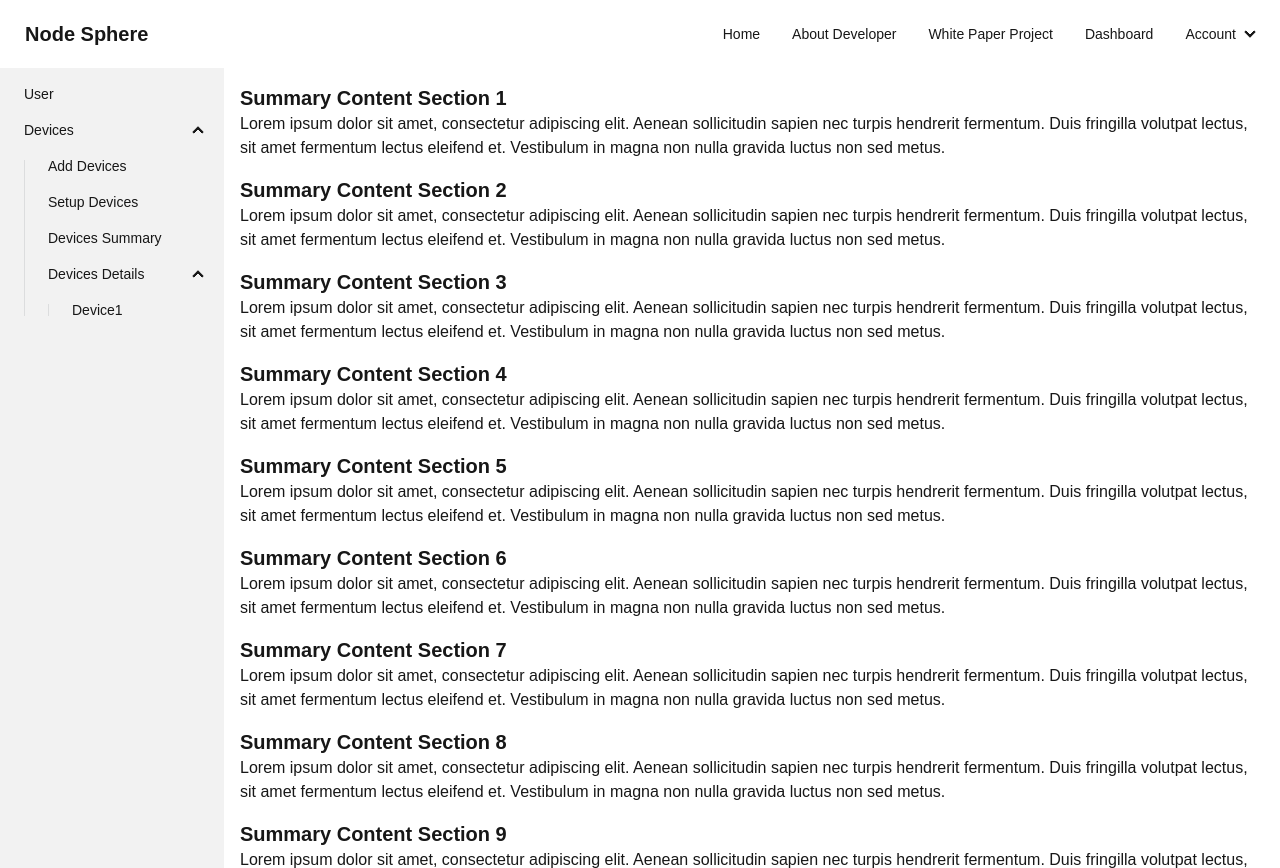
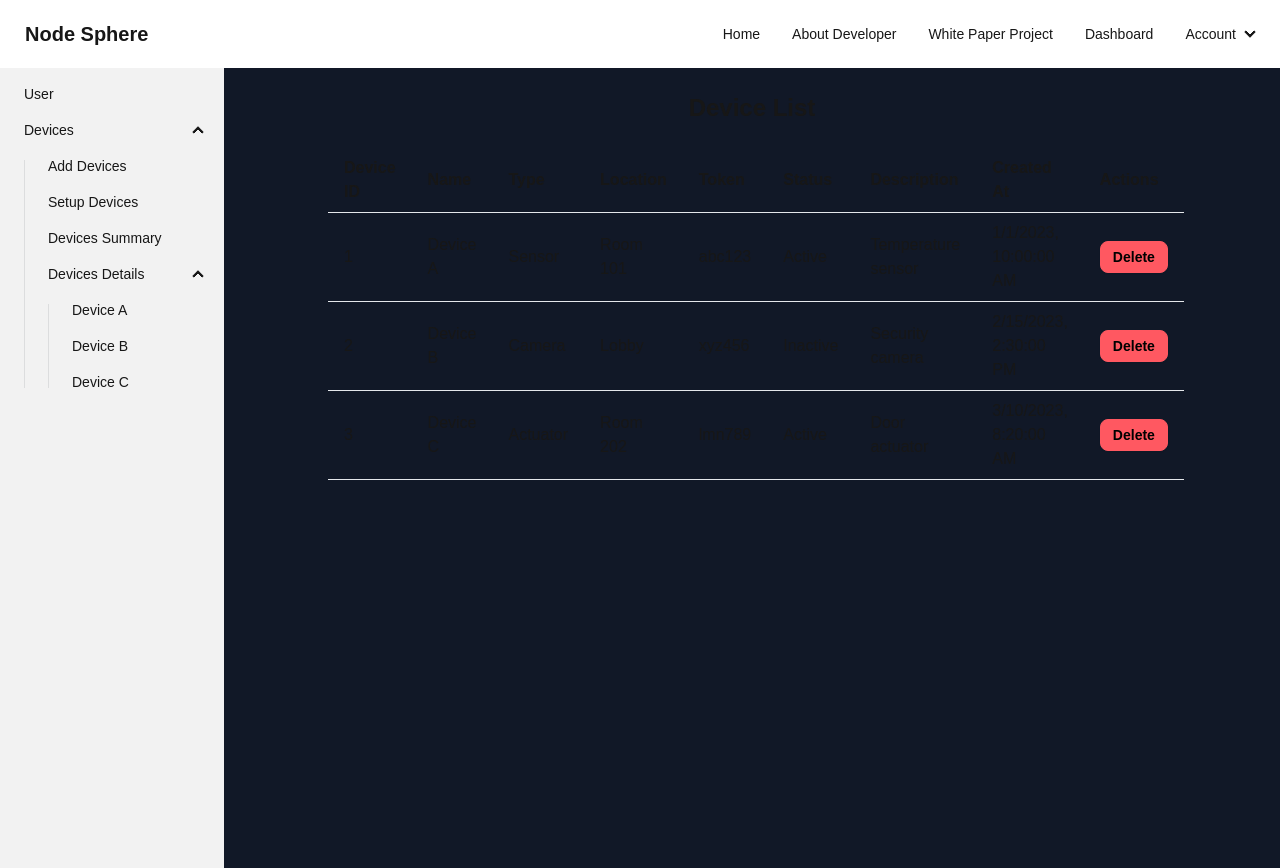
Before and after one commit to ahmadzeinalwafi/nextjs-fe-dms, a Next.js app: page /dashboard/devices/summary in a window 1280 px wide. Built offline with nearby package versions, Linux system fonts and the light colour scheme.

Commit message:
add: device summary page

```diff
--- a/app/dashboard/devices/add/page.jsx
+++ b/app/dashboard/devices/add/page.jsx
@@ -46,8 +46,8 @@ export default function AddDevices() {
             <SideMenu devices={devices} />
 
             {/* Main Content */}
-            <div className="flex-1 flex items-center justify-center bg-gray-900 text-white">
-                <div className="card w-[50%] bg-gray-800 shadow-xl">
+            <div className="flex-1 flex items-center justify-center bg-gray-900 text-white overflow-y-auto">
+                <div className="card w-[50%] bg-gray-800 shadow-xl mt-[-180px]">
                     <div className="card-body">
                         <h2 className="card-title text-center">Add Device</h2>
                         <form onSubmit={handleSubmit}>
--- a/app/dashboard/devices/summary/page.jsx
+++ b/app/dashboard/devices/summary/page.jsx
@@ -1,31 +1,102 @@
-import SideMenu from "@/app/_components/SideMenu"
+"use client"
+import { useState, useEffect } from "react";
+import SideMenu from "@/app/_components/SideMenu";
 
-export default function SummaryDevices(){
-    let devices = [
+export default function DeviceTable() {
+    // Mock device data
+    const mockDevices = [
         {
-            "Name": "Device1"
+            Device_Id: "1",
+            Name: "Device A",
+            Type: "Sensor",
+            Location: "Room 101",
+            Token: "abc123",
+            Status: "Active",
+            Description: "Temperature sensor",
+            Created_At: new Date("2023-01-01T10:00:00Z")
+        },
+        {
+            Device_Id: "2",
+            Name: "Device B",
+            Type: "Camera",
+            Location: "Lobby",
+            Token: "xyz456",
+            Status: "Inactive",
+            Description: "Security camera",
+            Created_At: new Date("2023-02-15T14:30:00Z")
+        },
+        {
+            Device_Id: "3",
+            Name: "Device C",
+            Type: "Actuator",
+            Location: "Room 202",
+            Token: "lmn789",
+            Status: "Active",
+            Description: "Door actuator",
+            Created_At: new Date("2023-03-10T08:20:00Z")
         }
-    ]
+    ];
+
+    const [devices, setDevices] = useState(mockDevices);
+    const [formattedDevices, setFormattedDevices] = useState([]);
+
+    useEffect(() => {
+        // Format the date for each device after the component is mounted
+        const formatted = devices.map((device) => ({
+            ...device,
+            Created_At: device.Created_At.toLocaleString()
+        }));
+        setFormattedDevices(formatted);
+    }, [devices]);
+
+    const handleDelete = (deviceId) => {
+        const updatedDevices = devices.filter((device) => device.Device_Id !== deviceId);
+        setDevices(updatedDevices);
+    };
+
     return (
-        <div className="flex h-screen">
-
+        <div className="flex h-screen bg-gray-900">
             <SideMenu devices={devices} />
-            {console.log(devices) }
-
-            {/* Main Content */}
-            <div className="flex-1 bg-base-100 p-4 overflow-y-auto">
-                {Array.from({ length: 50 }).map((_, index) => (
-                    <div key={index} className="mb-4">
-                        <h1 className="text-xl font-bold">Summary Content Section {index + 1}</h1>
-                        <p>
-                            Lorem ipsum dolor sit amet, consectetur adipiscing elit. Aenean
-                            sollicitudin sapien nec turpis hendrerit fermentum. Duis fringilla
-                            volutpat lectus, sit amet fermentum lectus eleifend et. Vestibulum
-                            in magna non nulla gravida luctus non sed metus.
-                        </p>
-                    </div>
-                ))}
+            <div className="w-full max-w-4xl mx-auto p-6 overflow-y-auto">
+                <h2 className="text-2xl font-bold mb-6 text-center">Device List</h2>
+                <table className="table-auto w-full text-left border-collapse">
+                    <thead>
+                        <tr>
+                            <th className="px-4 py-2 border-b">Device ID</th>
+                            <th className="px-4 py-2 border-b">Name</th>
+                            <th className="px-4 py-2 border-b">Type</th>
+                            <th className="px-4 py-2 border-b">Location</th>
+                            <th className="px-4 py-2 border-b">Token</th>
+                            <th className="px-4 py-2 border-b">Status</th>
+                            <th className="px-4 py-2 border-b">Description</th>
+                            <th className="px-4 py-2 border-b">Created At</th>
+                            <th className="px-4 py-2 border-b">Actions</th>
+                        </tr>
+                    </thead>
+                    <tbody>
+                        {formattedDevices.map((device) => (
+                            <tr key={device.Device_Id}>
+                                <td className="px-4 py-2 border-b">{device.Device_Id}</td>
+                                <td className="px-4 py-2 border-b">{device.Name}</td>
+                                <td className="px-4 py-2 border-b">{device.Type}</td>
+                                <td className="px-4 py-2 border-b">{device.Location}</td>
+                                <td className="px-4 py-2 border-b">{device.Token}</td>
+                                <td className="px-4 py-2 border-b">{device.Status}</td>
+                                <td className="px-4 py-2 border-b">{device.Description}</td>
+                                <td className="px-4 py-2 border-b">{device.Created_At}</td>
+                                <td className="px-4 py-2 border-b">
+                                    <button
+                                        className="btn btn-error btn-sm"
+                                        onClick={() => handleDelete(device.Device_Id)}
+                                    >
+                                        Delete
+                                    </button>
+                                </td>
+                            </tr>
+                        ))}
+                    </tbody>
+                </table>
             </div>
         </div>
-    )
+    );
 }
```
